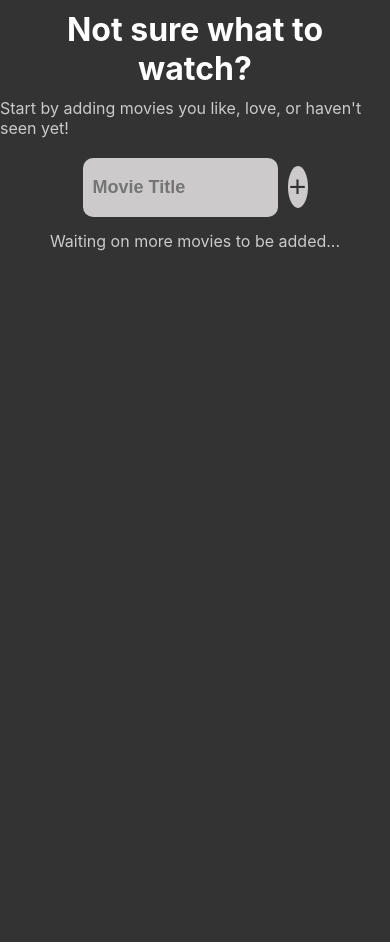
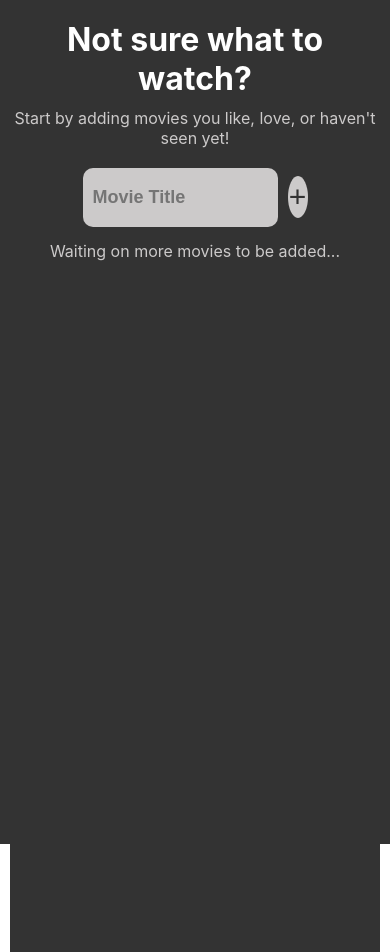
Before and after one commit to Jorgan612/movie-picker, a React (Create React App) app: page / in a window 390 px wide. Built offline with nearby package versions, Linux system fonts and the light colour scheme.

Commit message:
Add styling adjustments for a more responsive design.

```diff
--- a/src/css/App.scss
+++ b/src/css/App.scss
@@ -21,6 +21,7 @@ main {
   @include heightAndWidth(100vh, 100vw);
   background-color: $dark-bg;
   color: $white;
+  padding: 10px;
 }
 
 main h1 {
@@ -49,6 +50,10 @@ main h1 {
 
 .movie-adder-section input:focus {
   outline:2px solid $blue;
+}
+
+.movie-adder-section p {
+  text-align: center;
 }
 
 .add-movie-input-div {
@@ -87,8 +92,8 @@ main h1 {
 }
 
 .random-movie-btn {
-  @include heightAndWidth(none, 10vw);
-  @include font(16px, bold);
+  @include heightAndWidth(6vh, 10vw);
+  @include font(2vh, bold);
   @include border(none, 10px);
   background-color: $light-bg;
   color: $dark-bg;
```
